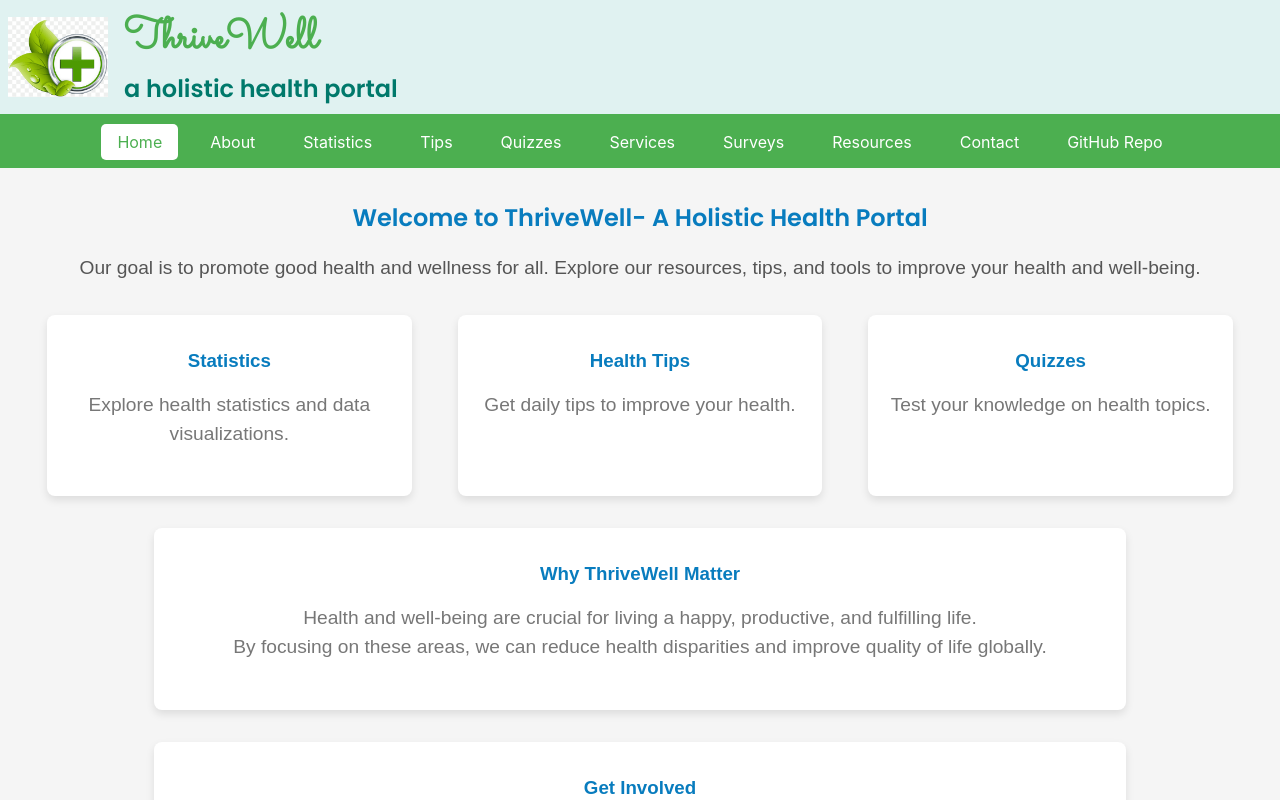
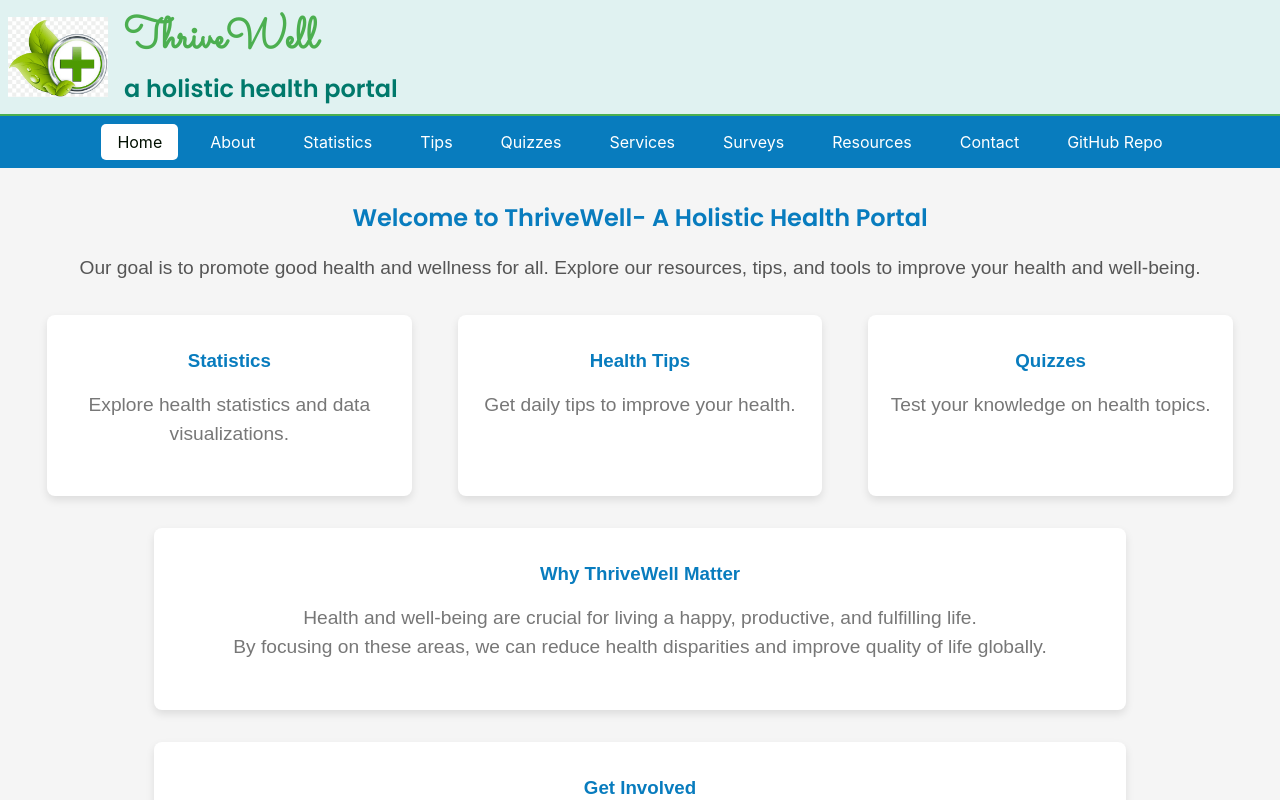
Before and after one commit to ajju-devs/ThriveWell, a React (Create React App) app: page / in a window 1280 px wide. Built offline with nearby package versions, Linux system fonts and the light colour scheme.

Commit message:
Update Navbar.css

```diff
--- a/src/components/Navbar.css
+++ b/src/components/Navbar.css
@@ -2,7 +2,7 @@
   display: flex;
   justify-content: center;
   align-items: center;
-  background-color: #4CAF50;
+  background-color: #087cbe;
   padding: 0.5rem 0;
   width: 100%;
   box-sizing: border-box;
@@ -26,7 +26,7 @@
 
 .navbar .links a.active {
   background-color: white;
-  color: #4CAF50;
+  color: #010f01;
 }
 
 .navbar .links a:hover {
```
